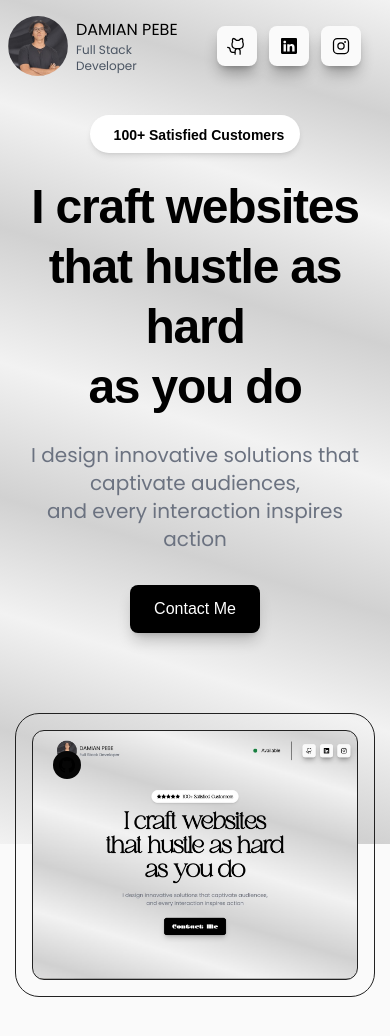
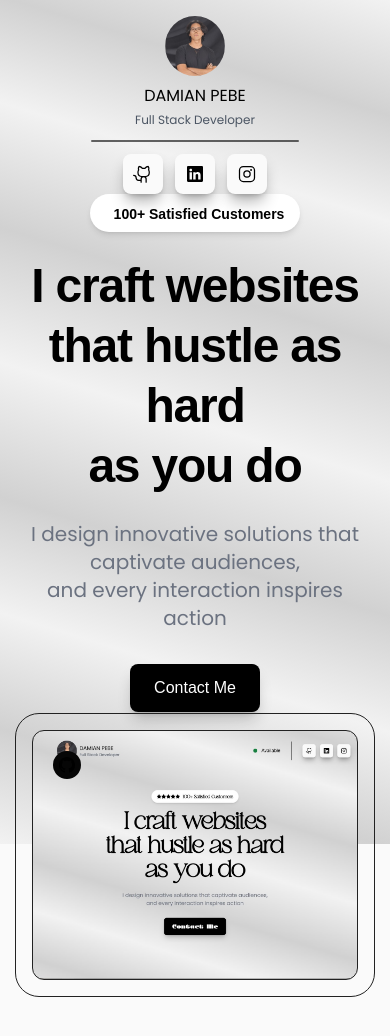
Before and after one commit to damian-pebe/damian-pebe-portfolio, a Next.js app: page / in a window 390 px wide. Shown: the top 1036 px of the page. Before the commit the page ends 997 px from the top, so only its background shows below. Built offline with nearby package versions, Linux system fonts and the light colour scheme; a web font is replaced by a local one.

Commit message:
new design for header on hero section

```diff
--- a/src/app/Components/HomePage.tsx
+++ b/src/app/Components/HomePage.tsx
@@ -12,8 +12,8 @@ export default function HomePage() {
 
 function Header() {
   return (
-    <div className="flex justify-between items-center w-full md:px-32 py-4 px-2 md:p-8">
-      <div className="group w-full flex flex-row justify-center gap-x-2 items-center h-full hover:cursor-pointer">
+    <div className="flex flex-col md:flex-row justify-between items-center w-full md:px-32 pt-4 px-2 md:p-8">
+      <div className="text-center md:text-left group w-full flex flex-col md:flex-row justify-center gap-2 items-center h-full hover:cursor-pointer">
         <Image
           className="rounded-full group-hover:-rotate-6 duration-700"
           src="/damianCrop.jpg"
@@ -21,7 +21,7 @@ function Header() {
           height={60}
           alt="Profile Picture"
         />
-        <div className=" flex flex-col justify-start ">
+        <div className="w-full flex flex-col justify-start gap-1">
           <h1 className="text-base text-black font-poppins uppercase group-hover:-translate-y-2 duration-700">
         Damian Pebe
           </h1>
@@ -30,8 +30,12 @@ function Header() {
           </p>
         </div>
       </div>
-      <div className="w-full flex flex-row items-center justify-center gap-x-3 h-full text-black">
-        <div className="hidden md:flex flex-row items-center gap-x-3 pr-5">
+      <div className="flex flex-col md:hidden items-center justify-center gap-2">
+  <div className="h-0.5 w-52 bg-black/60 rounded-sm my-3"/>
+</div>
+
+      <div className="w-full flex flex-row items-center justify-center gap-3 h-full text-black">
+        <div className="hidden md:flex flex-row items-center gap-3 pr-5">
           <div className="relative">
             <div className="h-3 w-3 rounded-full bg-green-700 animate-pulse" />
             <div className="absolute -inset-1 h-5 w-5 rounded-full bg-green-500/40 animate-ping" />
@@ -39,6 +43,8 @@ function Header() {
           <span className="text-sm  pr-5">Available</span>
           <div className="h-14 w-0.5 bg-black/60 rounded-sm " />
         </div>
+
+
         <button className="flex justify-center items-center h-10 w-10 bg-[#FAFAFA] rounded-lg shadow-lg shadow-black/30 hover:shadow-black/60 transform transition-all hover:-translate-y-2 hover:-translate-x-1 hover:-rotate-3 duration-300">
           {" "}
           <svg
--- a/src/app/Components/Showcase.tsx
+++ b/src/app/Components/Showcase.tsx
@@ -2,7 +2,7 @@
 
 export default function Showcase() {
   return (
-    <div className="justify-items-center items-center flex justify-center pt-20">
+    <div className="justify-items-center items-center flex justify-center py-20">
       <Carousel
         autoplay={true}
         autoplayDelay={3000}
```
